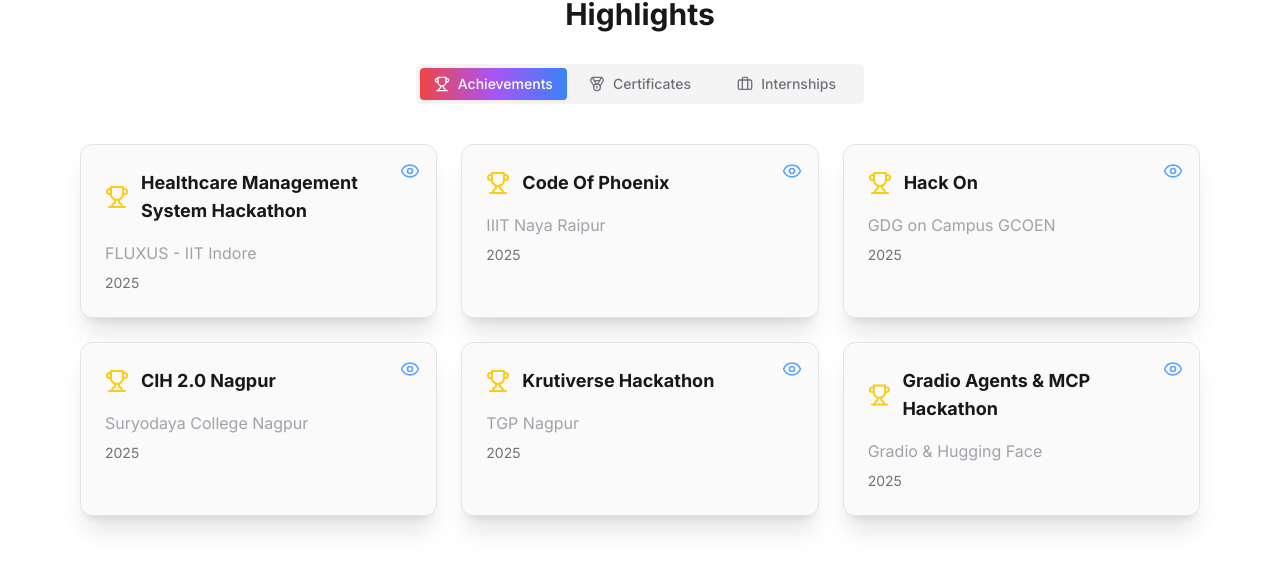
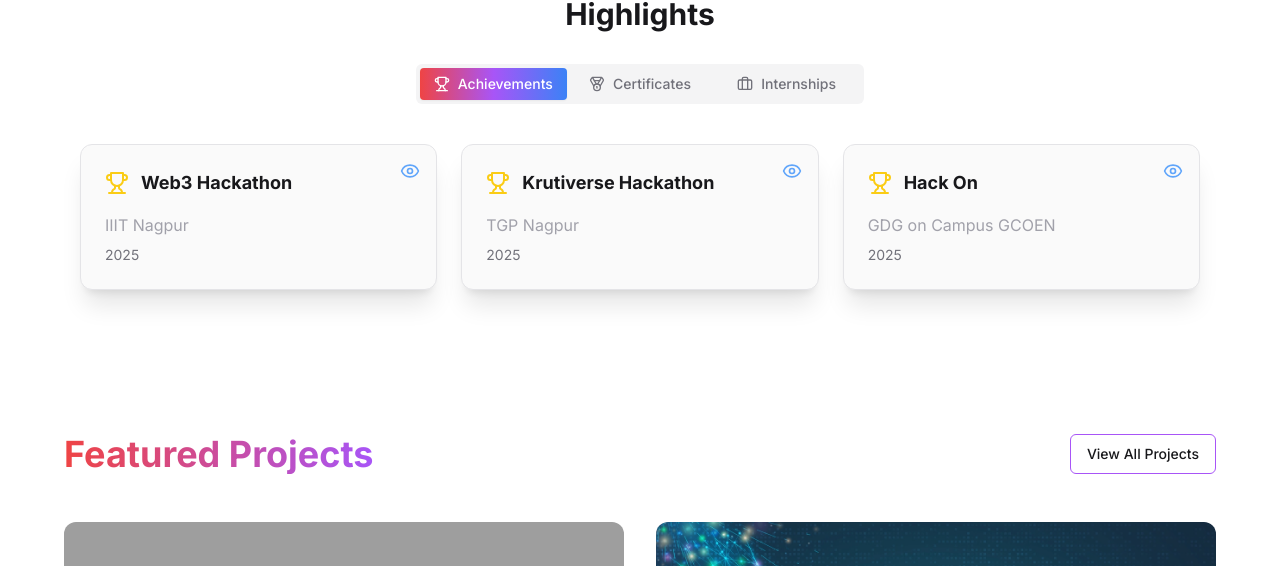
Before and after one commit to Iam-jayant/portfolio_jk, a Next.js app: page / in a window 1280 px wide. Shown: the part 2530-3096 px from the top of the page. Built offline with nearby package versions, Linux system fonts and the light colour scheme; grey boxes are pictures that could not be loaded.

Commit message:
certificates added

```diff
--- a/components/certifications.tsx
+++ b/components/certifications.tsx
@@ -9,36 +9,11 @@ type AchievementsSectionProps = {
 
 const achievements = [
     {
-      title: (
-        <>
-          Healthcare Management <br /> System Hackathon
-        </>
-      ),
-      issuer: "FLUXUS - IIT Indore",
+      title: "Web3 Hackathon",
+      issuer: "IIIT Nagpur",
       date: "2025",
       icon: <Trophy className="w-6 h-6 text-yellow-400" />,
-      link: "https://github.com/Iam-jayant/Certificates/blob/a8770f82b4972122a549eef912fd7491ab5a0c92/iit%20indore.pdf",
-    },
-    {
-      title: "Code Of Phoenix",
-      issuer: "IIIT Naya Raipur",
-      date: "2025",
-      icon: <Trophy className="w-6 h-6 text-yellow-400" />,
-      link: "https://github.com/Iam-jayant/Certificates/blob/a8770f82b4972122a549eef912fd7491ab5a0c92/code%20of%20phoenix.pdf",
-    },
-    {
-      title: "Hack On",
-      issuer: "GDG on Campus GCOEN",
-      date: "2025",
-      icon: <Trophy className="w-6 h-6 text-yellow-400" />,
-      link: "https://github.com/Iam-jayant/Certificates/blob/a8770f82b4972122a549eef912fd7491ab5a0c92/Hack%20On%20GCOEN.pdf",
-    },
-    {
-      title: "CIH 2.0 Nagpur",
-      issuer: "Suryodaya College Nagpur",
-      date: "2025",
-      icon: <Trophy className="w-6 h-6 text-yellow-400" />,
-      link: "https://github.com/Iam-jayant/Certificates/blob/bb6c686d9ca212529ada114c12730cc3cfcd0bfe/cih%202.0%20certificate.pdf",
+      link: "https://github.com/Iam-jayant/Certificates/blob/61b0d91300168a44c4be6b2f15dfae1c27fa3d67/Hackathon/IIIT%20Nagpur%20Web3%20Hackathon.pdf",
     },
     {
       title: "Krutiverse Hackathon",
@@ -48,15 +23,71 @@ const achievements = [
       link: "https://github.com/Iam-jayant/Certificates/blob/a8770f82b4972122a549eef912fd7491ab5a0c92/TGP%20krutiverese%20Hackathon.pdf",
     },
     {
-      title: "Gradio Agents & MCP Hackathon",
-      issuer: "Gradio & Hugging Face",
+      title: "Hack On",
+      issuer: "GDG on Campus GCOEN",
       date: "2025",
       icon: <Trophy className="w-6 h-6 text-yellow-400" />,
-      link: "https://github.com/Iam-jayant/Certificates/blob/c27e53ac7355c016b58a05abe1a6eac48e7c5675/Certificate-AgentsMCP-Hackathon-1753275644066_6550.pdf",
+      link: "https://github.com/Iam-jayant/Certificates/blob/a8770f82b4972122a549eef912fd7491ab5a0c92/Hack%20On%20GCOEN.pdf",
     },
   ]
 
   const skillCertificates = [
+    {
+      title: "Healthcare Management System Hackathon",
+      issuer: "FLUXUS - IIT Indore",
+      date: "2025",
+      icon: <Award className="w-6 h-6 text-purple-400" />,
+      link: "https://github.com/Iam-jayant/Certificates/blob/a8770f82b4972122a549eef912fd7491ab5a0c92/iit%20indore.pdf",
+    },
+    {
+      title: "Code Of Phoenix",
+      issuer: "IIIT Naya Raipur",
+      date: "2025",
+      icon: <Award className="w-6 h-6 text-purple-400" />,
+      link: "https://github.com/Iam-jayant/Certificates/blob/a8770f82b4972122a549eef912fd7491ab5a0c92/code%20of%20phoenix.pdf",
+    },
+    {
+      title: "CIH 2.0 Nagpur",
+      issuer: "Suryodaya College Nagpur",
+      date: "2025",
+      icon: <Award className="w-6 h-6 text-purple-400" />,
+      link: "https://github.com/Iam-jayant/Certificates/blob/bb6c686d9ca212529ada114c12730cc3cfcd0bfe/cih%202.0%20certificate.pdf",
+    },
+    {
+      title: "Devcraft Hackathon",
+      issuer: "IIT Indore",
+      date: "2025",
+      icon: <Award className="w-6 h-6 text-purple-400" />,
+      link: "https://github.com/Iam-jayant/Certificates/blob/61b0d91300168a44c4be6b2f15dfae1c27fa3d67/Hackathon/Devcraft%20Esummit%20IIT%20Indore.pdf",
+    },
+    {
+      title: "DSU Devhack 2.0",
+      issuer: "DSU Bangaluru",
+      date: "2025",
+      icon: <Award className="w-6 h-6 text-purple-400" />,
+      link: "https://github.com/Iam-jayant/Certificates/blob/61b0d91300168a44c4be6b2f15dfae1c27fa3d67/Hackathon/DSU%20Devhack%202.0.pdf",
+    },
+    {
+      title: "Ethglobal New Delhi",
+      issuer: "Ethereum Global",
+      date: "2025",
+      icon: <Award className="w-6 h-6 text-purple-400" />,
+      link: "https://github.com/Iam-jayant/Certificates/blob/61b0d91300168a44c4be6b2f15dfae1c27fa3d67/Hackathon/Ethglobal%20New%20Delhi%202025.pdf",
+    },
+    {
+      title: "Ecothon 4.0",
+      issuer: "Sipna College Nagpur",
+      date: "2025",
+      icon: <Award className="w-6 h-6 text-purple-400" />,
+      link: "https://github.com/Iam-jayant/Certificates/blob/61b0d91300168a44c4be6b2f15dfae1c27fa3d67/Hackathon/ecothon%204.0%20certificate%20jayant.pdf",
+    },
+    {
+      title: "Gradio Agents & MCP Hackathon",
+      issuer: "Gradio & Hugging Face",
+      date: "2025",
+      icon: <Award className="w-6 h-6 text-purple-400" />,
+      link: "https://github.com/Iam-jayant/Certificates/blob/c27e53ac7355c016b58a05abe1a6eac48e7c5675/Certificate-AgentsMCP-Hackathon-1753275644066_6550.pdf",
+    },
     {
       title: "GfG 160 - 160 Days of Problem Solving",
       issuer: "GeeksforGeeks",
@@ -64,27 +95,6 @@ const achievements = [
       icon: <Award className="w-6 h-6 text-purple-400" />,
       link: "https://github.com/Iam-jayant/Certificates/blob/a8770f82b4972122a549eef912fd7491ab5a0c92/gfg%2022weeks.pdf",
     },
-    {
-      title: "C Programming",
-      issuer: "The Digital Adda",
-      date: "2024",
-      icon: <Award className="w-6 h-6 text-purple-400" />,
-      link: "https://github.com/Iam-jayant/Certificates/blob/a8770f82b4972122a549eef912fd7491ab5a0c92/C%20Programming%20-%20TDA.pdf",
-    },
-    {
-      title: "Web Development",
-      issuer: "The Digital Adda",
-      date: "2024",
-      icon: <Award className="w-6 h-6 text-purple-400" />,
-      link: "https://github.com/Iam-jayant/Certificates/blob/a8770f82b4972122a549eef912fd7491ab5a0c92/Web%20Dev%20-%20TDA.pdf",
-    },
-    {
-      title: "Gen Ai",
-      issuer: "LinkedIn",
-      date: "2025",
-      icon: <Award className="w-6 h-6 text-purple-400" />,
-      link: "https://github.com/Iam-jayant/Certificates/blob/a8770f82b4972122a549eef912fd7491ab5a0c92/CertificateOfCompletion_What%20Is%20Generative%20AI.pdf",
-    }
   ];
 
 const internships = [
@@ -102,6 +112,13 @@ const internships = [
     icon: <Briefcase className="w-6 h-6 text-green-400" />,
     link: "https://github.com/Iam-jayant/Certificates/blob/81397db0796cbd98d8c3d73e82282c281f9e3e56/edunet%20certificate.pdf",
   },
+  {
+    title: "IBM Skillsbuild & Cloud",
+    issuer: "Edunet Foundationq",
+    date: "2025",
+    icon: <Briefcase className="w-6 h-6 text-green-400" />,
+    link: "https://github.com/Iam-jayant/Certificates/blob/61b0d91300168a44c4be6b2f15dfae1c27fa3d67/Internship/edunet%20certificate%20ibm.pdf",
+  }
 ];
 
 export default function AchievementsSection({ setCursorVariant }: AchievementsSectionProps) {
```
